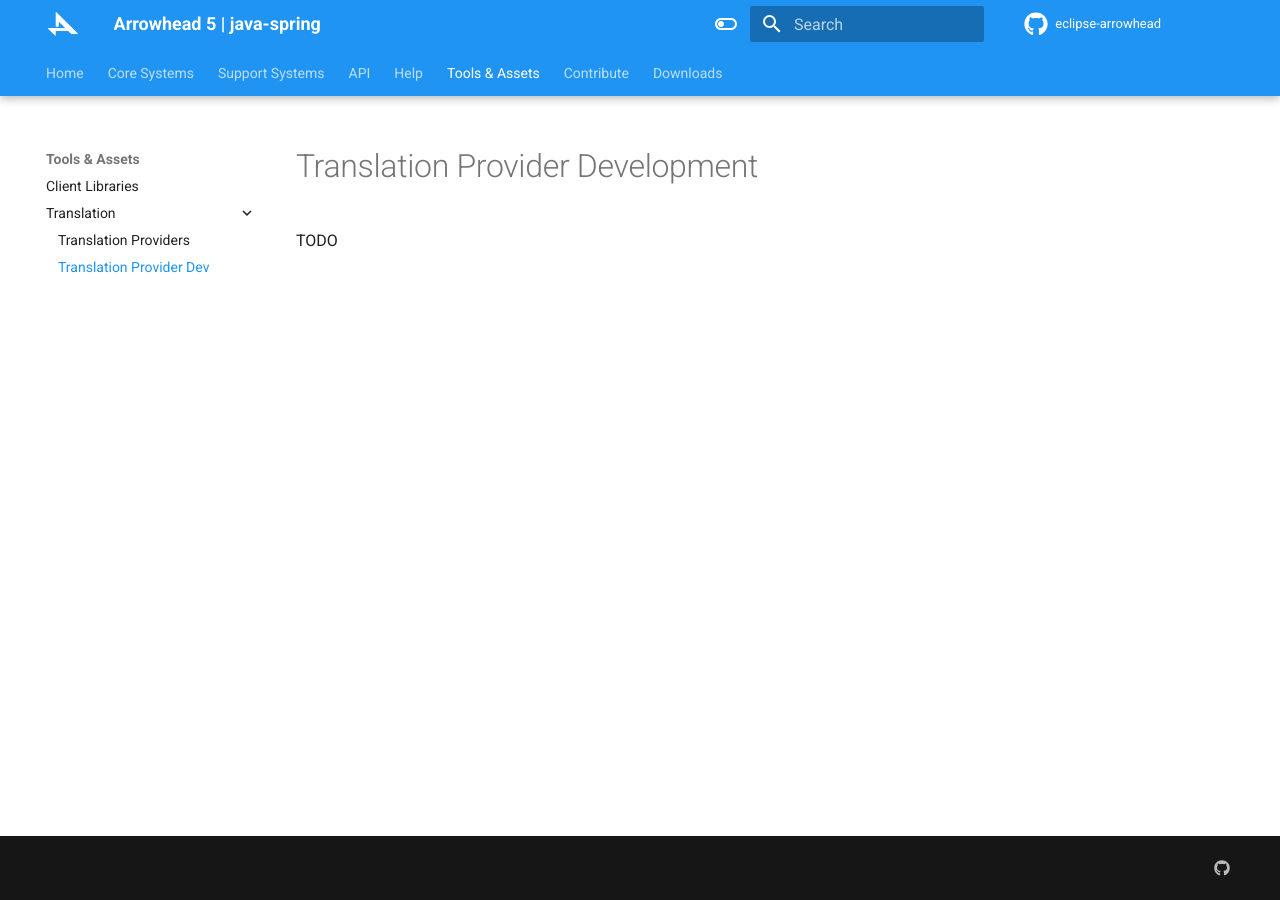
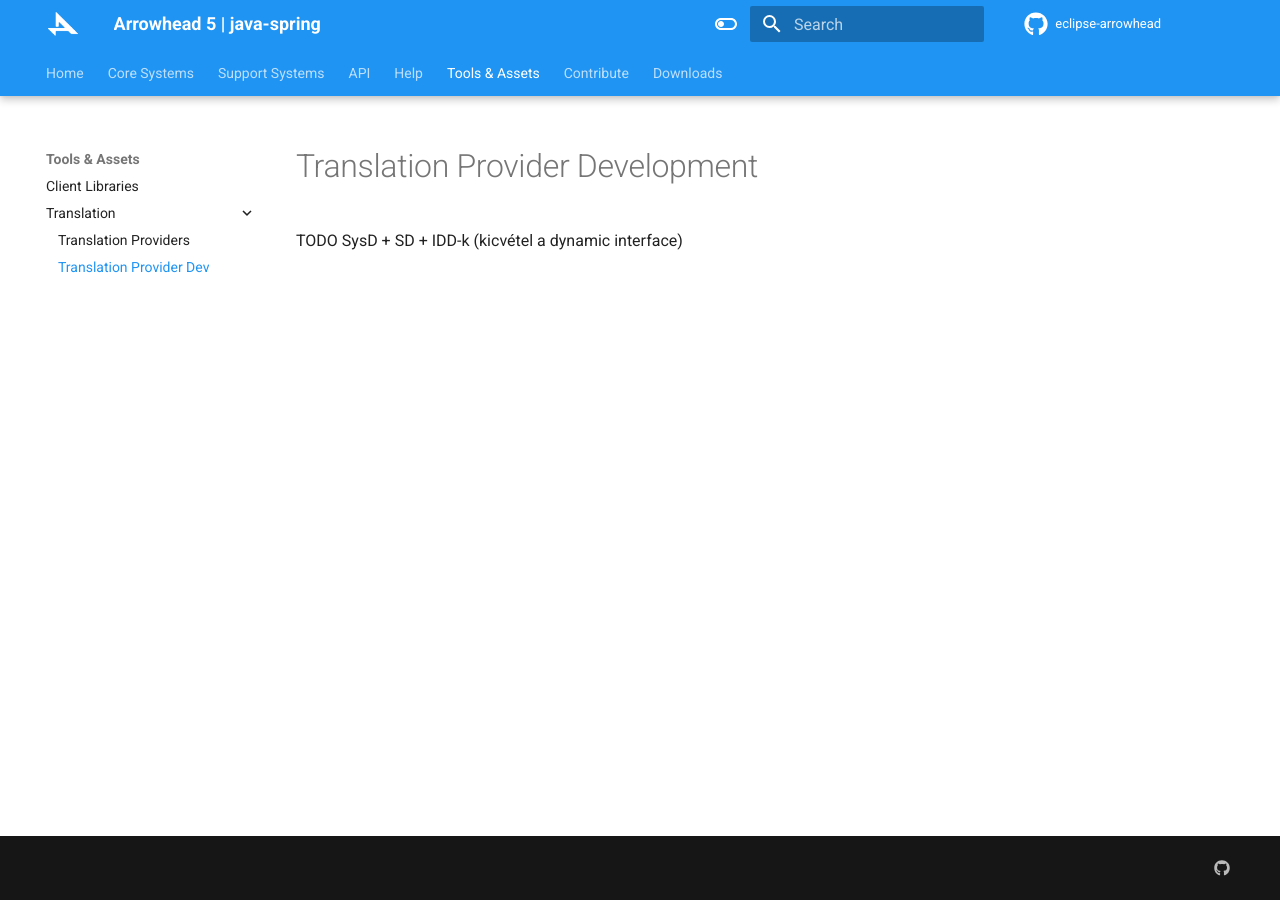
Before and after one commit to Aitia-IIOT/ah5-docs-java-spring, an MkDocs documentation site: the page built from docs/tools_assets/translation/translation_provider_dev.md, in a window 1280 px wide. Built offline with MkDocs 1.6.1 and Material for MkDocs 9.7.7, drawn with Linux system fonts in a browser that asks for light colours.

Commit message:
Translation Provider related docs (not finished)

```diff
--- a/docs/tools_assets/translation/translation_provider_dev.md
+++ b/docs/tools_assets/translation/translation_provider_dev.md
@@ -1,3 +1,3 @@
 # Translation Provider Development
 
-TODO
+TODO SysD + SD + IDD-k (kicvétel a dynamic interface)
```
